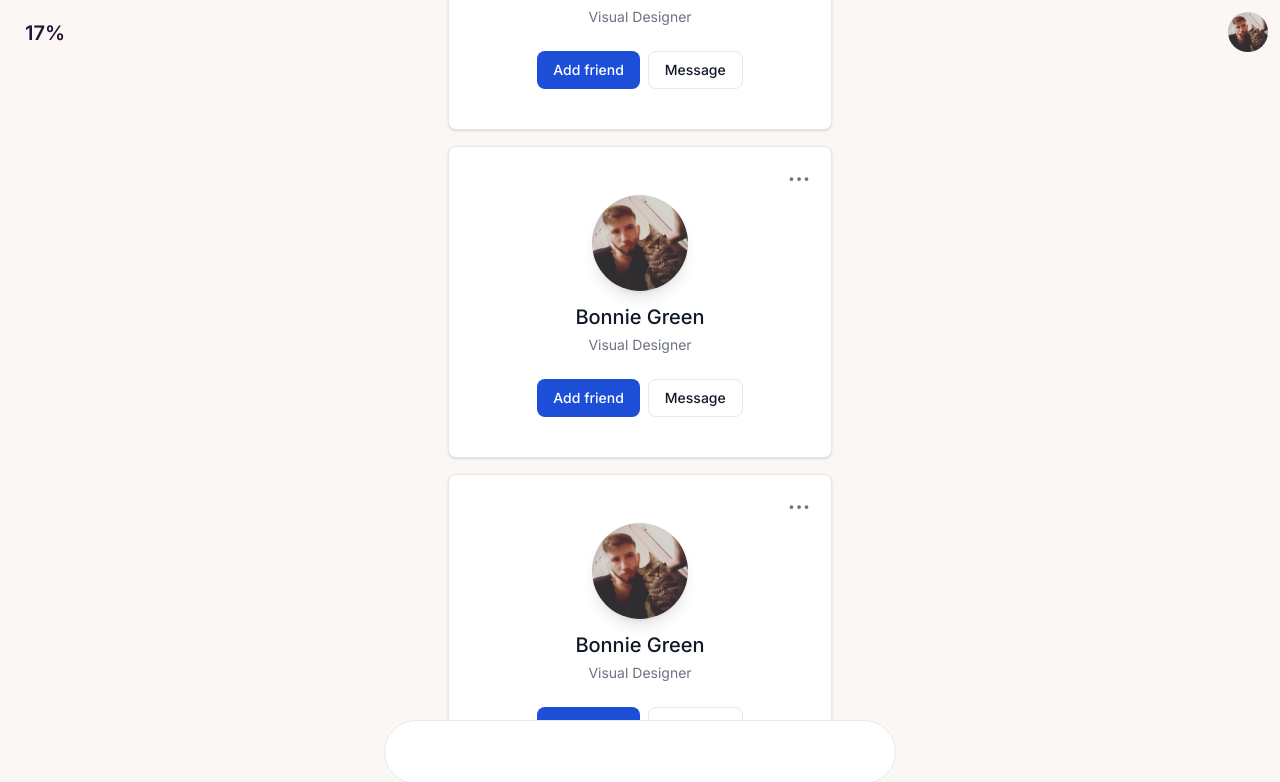
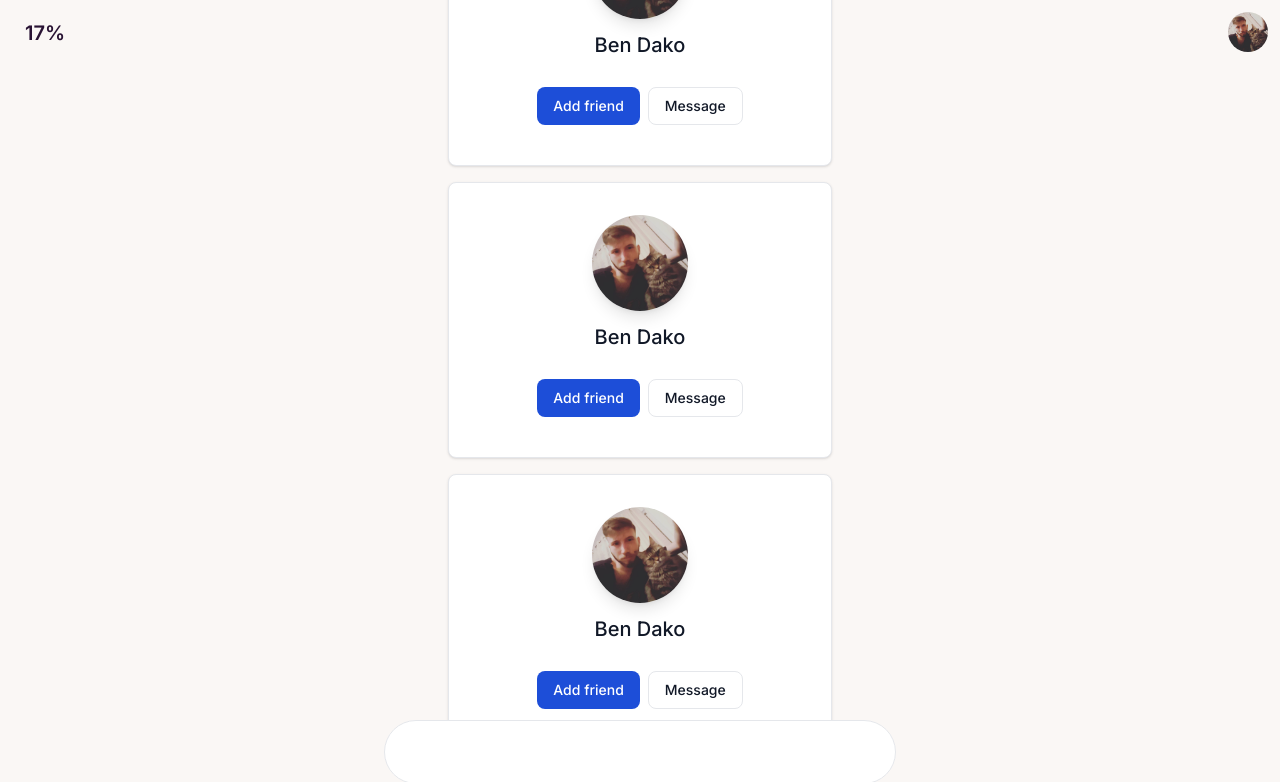
Before and after one commit to Bendako/seventeenpercent, a Next.js app: page / in a window 1280 px wide. Shown: the top 782 px of the page. Built offline with nearby package versions, Linux system fonts and the light colour scheme.

Commit message:
remove dropdown menu and refactor and refactor

```diff
--- a/src/app/components/Card.tsx
+++ b/src/app/components/Card.tsx
@@ -7,20 +7,18 @@ type Props = {}
 
 const Card = (props: Props) => {
   return (
-
-
-<div className="w-full max-w-sm bg-white border m-2 border-gray-200 rounded-lg shadow dark:bg-gray-800 dark:border-gray-700">
-    <div className="flex justify-end px-4 pt-4">
+        <div className="w-full max-w-sm pt-8 bg-white border m-2 border-gray-200 rounded-lg shadow dark:bg-gray-800 dark:border-gray-700">
+            {/* <div className="flex justify-end px-4 pt-4">
                 <button id="dropdownButton" data-dropdown-toggle="dropdown" className="inline-block text-gray-500 dark:text-gray-400 hover:bg-gray-100 dark:hover:bg-gray-700 focus:ring-4 focus:outline-none focus:ring-gray-200 dark:focus:ring-gray-700 rounded-lg text-sm p-1.5" type="button">
                     <span className="sr-only">Open dropdown</span>
                     <svg className="w-5 h-5" aria-hidden="true" xmlns="http://www.w3.org/2000/svg" fill="currentColor" viewBox="0 0 16 3">
                         <path d="M2 0a1.5 1.5 0 1 1 0 3 1.5 1.5 0 0 1 0-3Zm6.041 0a1.5 1.5 0 1 1 0 3 1.5 1.5 0 0 1 0-3ZM14 0a1.5 1.5 0 1 1 0 3 1.5 1.5 0 0 1 0-3Z"/>
                     </svg>
-        </button>
+                </button> */}
 
                 {/* Dropdown menu */}
 
-        <div id="dropdown" className="z-10 hidden text-base list-none bg-white divide-y divide-gray-100 rounded-lg shadow w-44 dark:bg-gray-700">
+                {/* <div id="dropdown" className="z-10 hidden text-base list-none bg-white divide-y divide-gray-100 rounded-lg shadow w-44 dark:bg-gray-700">
                     <ul className="py-2" aria-labelledby="dropdownButton">
                     <li>
                         <a href="#" className="block px-4 py-2 text-sm text-gray-700 hover:bg-gray-100 dark:hover:bg-gray-600 dark:text-gray-200 dark:hover:text-white">Edit</a>
@@ -33,11 +31,10 @@ const Card = (props: Props) => {
                     </li>
                     </ul>
                 </div>
-    </div>
+            </div> */}
             <div className="flex flex-col items-center pb-10">
                 <Image className="w-24 h-24 mb-3 rounded-full shadow-lg" width={100} height={100} src={MeImg} alt="Me image"/>
-        <h5 className="mb-1 text-xl font-medium text-gray-900 dark:text-white">Bonnie Green</h5>
-        <span className="text-sm text-gray-500 dark:text-gray-400">Visual Designer</span>
+                <h5 className="mb-1 text-xl font-medium text-gray-900 dark:text-white">Ben Dako</h5>
                 <div className="flex mt-4 md:mt-6">
                     <a href="#" className="inline-flex items-center px-4 py-2 text-sm font-medium text-center text-white bg-blue-700 rounded-lg hover:bg-blue-800 focus:ring-4 focus:outline-none focus:ring-blue-300 dark:bg-blue-600 dark:hover:bg-blue-700 dark:focus:ring-blue-800">Add friend</a>
                     <a href="#" className="py-2 px-4 ms-2 text-sm font-medium text-gray-900 focus:outline-none bg-white rounded-lg border border-gray-200 hover:bg-gray-100 hover:text-blue-700 focus:z-10 focus:ring-4 focus:ring-gray-100 dark:focus:ring-gray-700 dark:bg-gray-800 dark:text-gray-400 dark:border-gray-600 dark:hover:text-white dark:hover:bg-gray-700">Message</a>
--- a/src/app/page.tsx
+++ b/src/app/page.tsx
@@ -2,16 +2,15 @@ import Image from "next/image";
 import Card from "./components/Card";
 
 export default function Home() {
+
+  const numberOfCards: number = 10;
+
+
   return (
     <div className="container p-10 h-screen flex flex-col items-center justify-center">
-      <Card />
-      <Card />
-      <Card />
-      <Card />
-      <Card />
-      <Card />
-      <Card />
-      <Card />
+      {[...Array(numberOfCards)].map((_, index) => (
+        <Card key={index} />
+      ))}
     </div>
   );
 }
```
Lines whose indentation alone changed are shown as unchanged.
